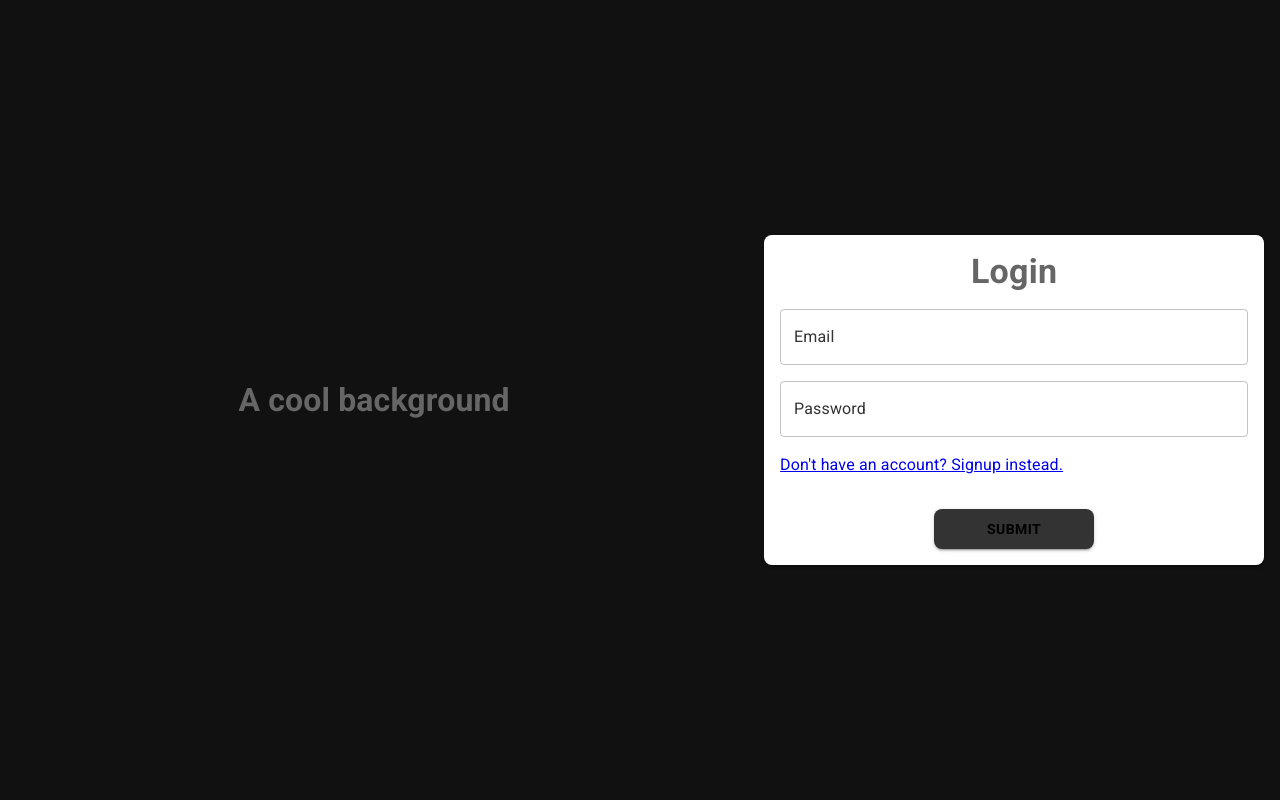
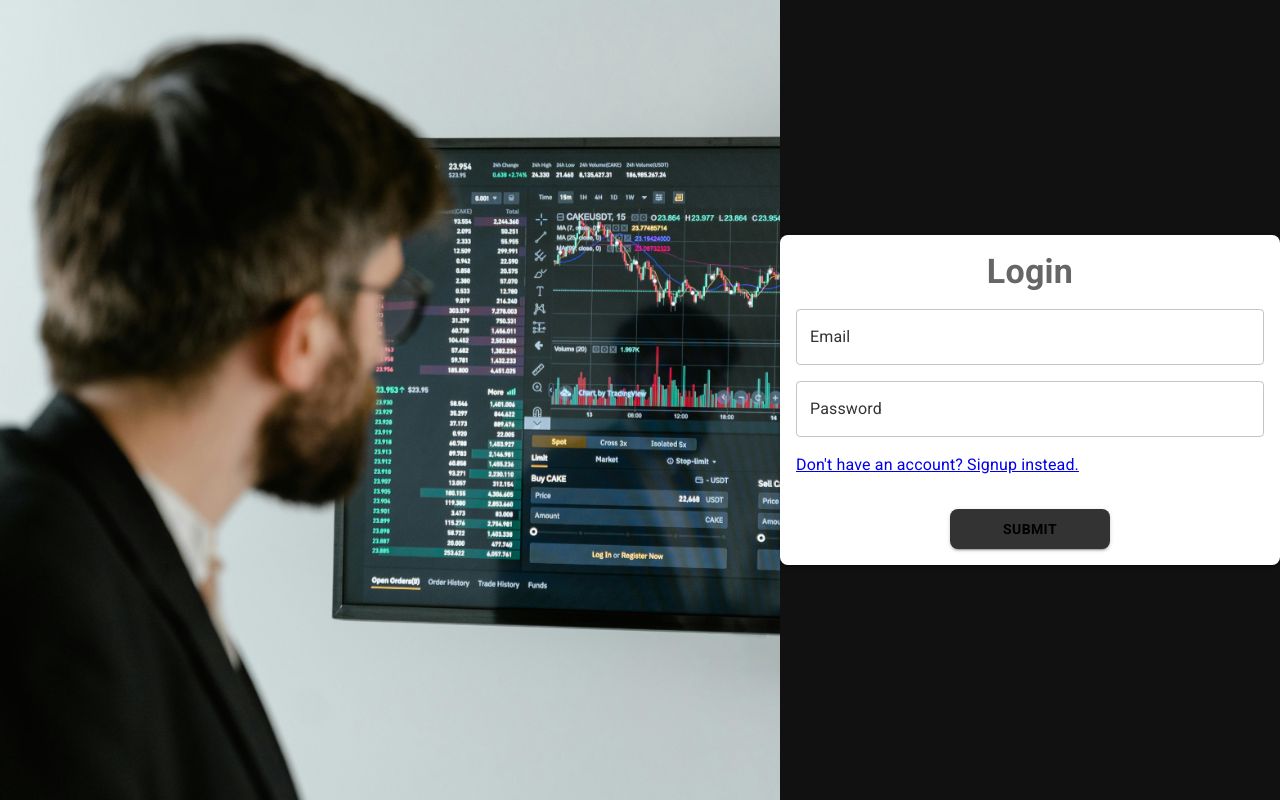
Before and after one commit to Jiske-N/market-tracker, a React (Vite) app in the folder client/: page /log-in in a window 1280 px wide. Built offline with nearby package versions, Linux system fonts and the light colour scheme; no server answers.

Commit message:
add background image to loginsignup pages

```diff
--- a/client/src/components/LoginSignupStructure.tsx
+++ b/client/src/components/LoginSignupStructure.tsx
@@ -3,14 +3,24 @@ import ColumnFlexJustifyAlignCenter from "./ColumnFlexJustifyAlignCenter";
 import LoginForm from "./LoginForm";
 import RowFlexBetweenCenter from "./RowFlexBetweenCenter";
 import SignUpForm from "./SignUpForm";
+import background from "../../public/login-signup.jpg";
 
 const LoginSignupStructure = () => {
     const currentPage: string = useLocation().pathname;
 
     return (
         <RowFlexBetweenCenter>
-            <ColumnFlexJustifyAlignCenter flexGrow="2.2" sx={{bgcolor: "background.alt"}}>
-                <h1>A cool background</h1>
+            <ColumnFlexJustifyAlignCenter
+                flexGrow="2.2"
+                sx={{
+                    backgroundImage: `url(${background})`,
+                    height: "100vh",
+                    width: "100%",
+                    backgroundRepeat: "no-repeat",
+                    backgroundSize: "cover",
+                }}
+            >
+                {/* <h1>A cool background</h1> */}
             </ColumnFlexJustifyAlignCenter>
             <ColumnFlexJustifyAlignCenter
                 flexGrow="1"
```
Also changed, not shown: client/public/login-signup.jpg (added).
